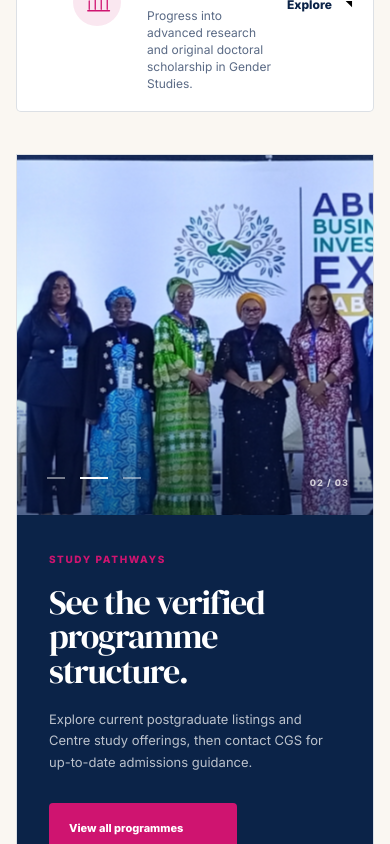
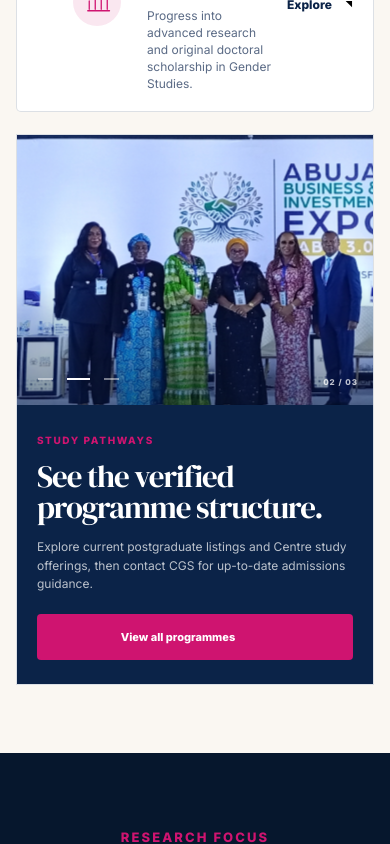
Before and after one commit to emperoraugustsagi-droid/CGS, a Next.js app: page / in a window 390 px wide. Shown: the part 3080-3924 px from the top of the page. Built offline with nearby package versions, Linux system fonts and the light colour scheme; no server answers.

Commit message:
Tune programme carousel for mobile

```diff
--- a/app/hero-mobile.css
+++ b/app/hero-mobile.css
@@ -334,3 +334,71 @@
   .hero__copy > p { margin-top: 12px; font-size: 11px; }
   .hero__actions { margin-top: 14px; }
 }
+
+
+@media (max-width: 620px) {
+  .programme-showcase {
+    margin-top: 22px;
+    border-radius: 0;
+  }
+
+  .programme-showcase__carousel {
+    min-height: 270px;
+  }
+
+  .programme-showcase__controls {
+    left: 14px;
+    bottom: 12px;
+    gap: 5px;
+  }
+
+  .programme-showcase__controls button {
+    width: 28px;
+    height: 28px;
+  }
+
+  .programme-showcase__controls button span {
+    width: 15px;
+  }
+
+  .programme-showcase__controls button.is-active span,
+  .programme-showcase__controls button:hover span,
+  .programme-showcase__controls button:focus-visible span {
+    width: 23px;
+  }
+
+  .programme-showcase__count {
+    right: 15px;
+    bottom: 18px;
+    font-size: 8px;
+  }
+
+  .programme-showcase__content {
+    min-height: 0;
+    padding: 29px 20px 24px;
+  }
+
+  .programme-showcase__content .eyebrow {
+    margin-bottom: 15px;
+  }
+
+  .programme-showcase__content h3 {
+    max-width: 310px;
+    font-size: 31px;
+    line-height: 1.02;
+  }
+
+  .programme-showcase__content > p:not(.eyebrow) {
+    max-width: 320px;
+    margin-top: 14px;
+    font-size: 12px;
+    line-height: 1.55;
+  }
+
+  .programme-showcase__content .button {
+    width: 100%;
+    min-height: 46px;
+    margin-top: 20px;
+    justify-content: center;
+  }
+}
```
